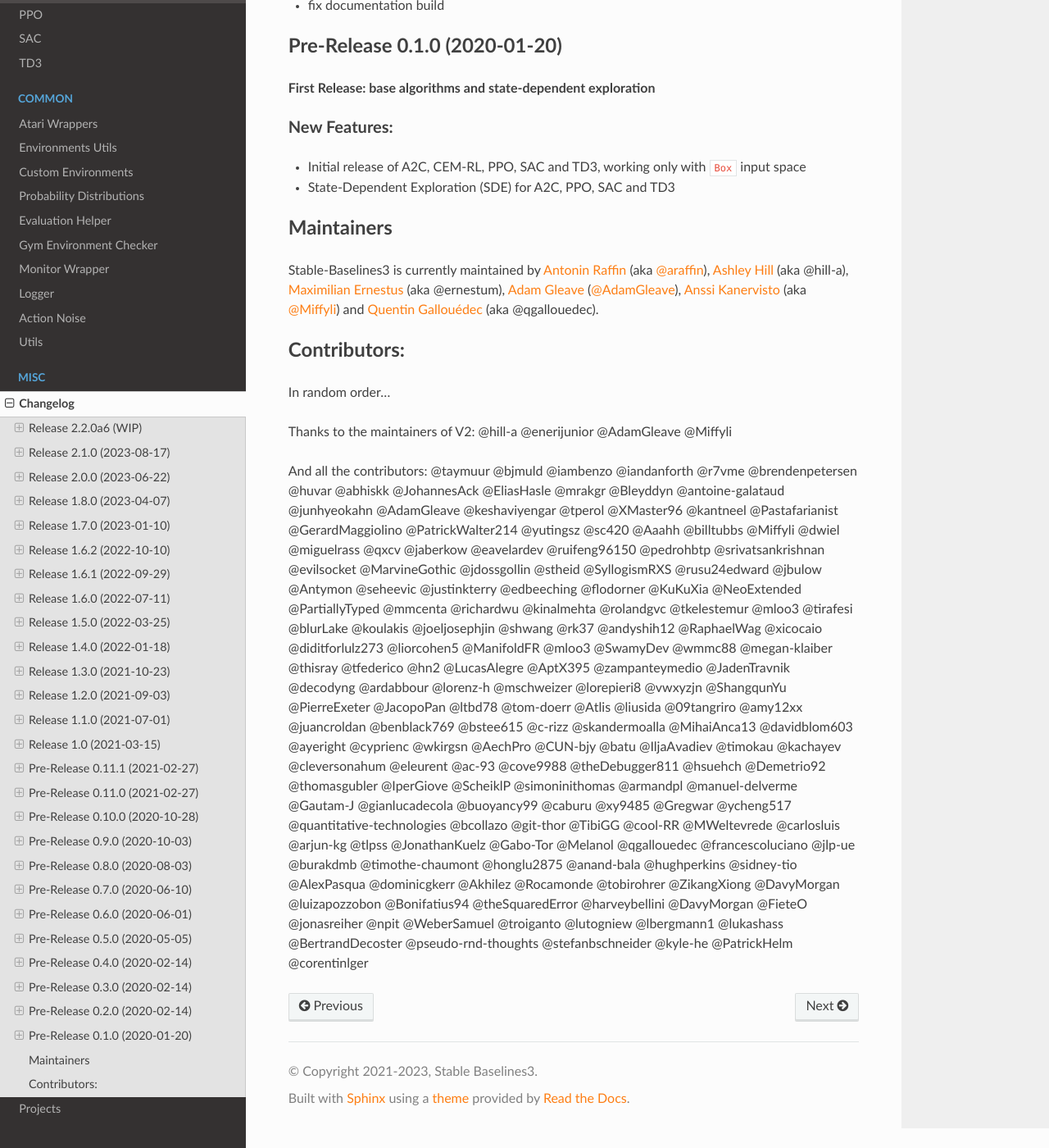
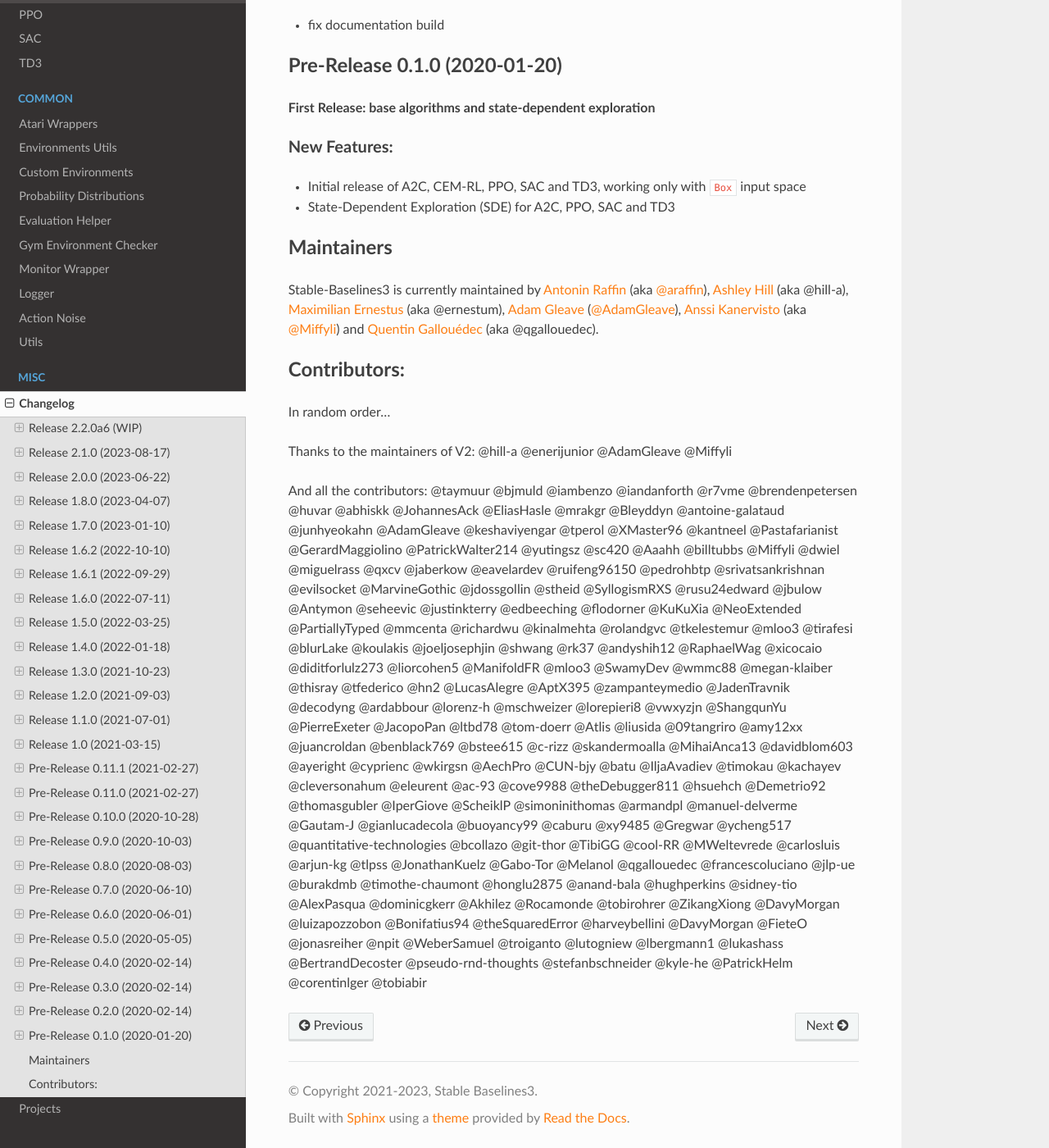
Before and after one commit to DLR-RM/stable-baselines3, a Sphinx documentation site: the page built from docs/misc/changelog.rst, in a window 1280 px wide and 1400 px high, scrolled down 34850 px. Shown: the whole window at 82% size. Built offline with Sphinx 7.4.7 and the Read the Docs theme 2.0.0, drawn with Linux system fonts in a browser that asks for light colours; some of the changed text lies outside the part shown.

Commit message:
Update changelog (#1708)

```diff
--- a/docs/misc/changelog.rst
+++ b/docs/misc/changelog.rst
@@ -14,6 +14,7 @@
 ^^^^^^^^^^^^^
 - Improved error message of the ``env_checker`` for env wrongly detected as GoalEnv (``compute_reward()`` is defined)
 - Improved error message when mixing Gym API with VecEnv API (see GH#1694)
+- Added capability to log on a step-based interval in OffPolicyAlgorithm (@tobiabir)
 
 Bug Fixes:
 ^^^^^^^^^^
@@ -1466,3 +1467,4 @@
 @anand-bala @hughperkins @sidney-tio @AlexPasqua @dominicgkerr @Akhilez @Rocamonde @tobirohrer @ZikangXiong
 @DavyMorgan @luizapozzobon @Bonifatius94 @theSquaredError @harveybellini @DavyMorgan @FieteO @jonasreiher @npit @WeberSamuel @troiganto
 @lutogniew @lbergmann1 @lukashass @BertrandDecoster @pseudo-rnd-thoughts @stefanbschneider @kyle-he @PatrickHelm @corentinlger
+@tobiabir
```
